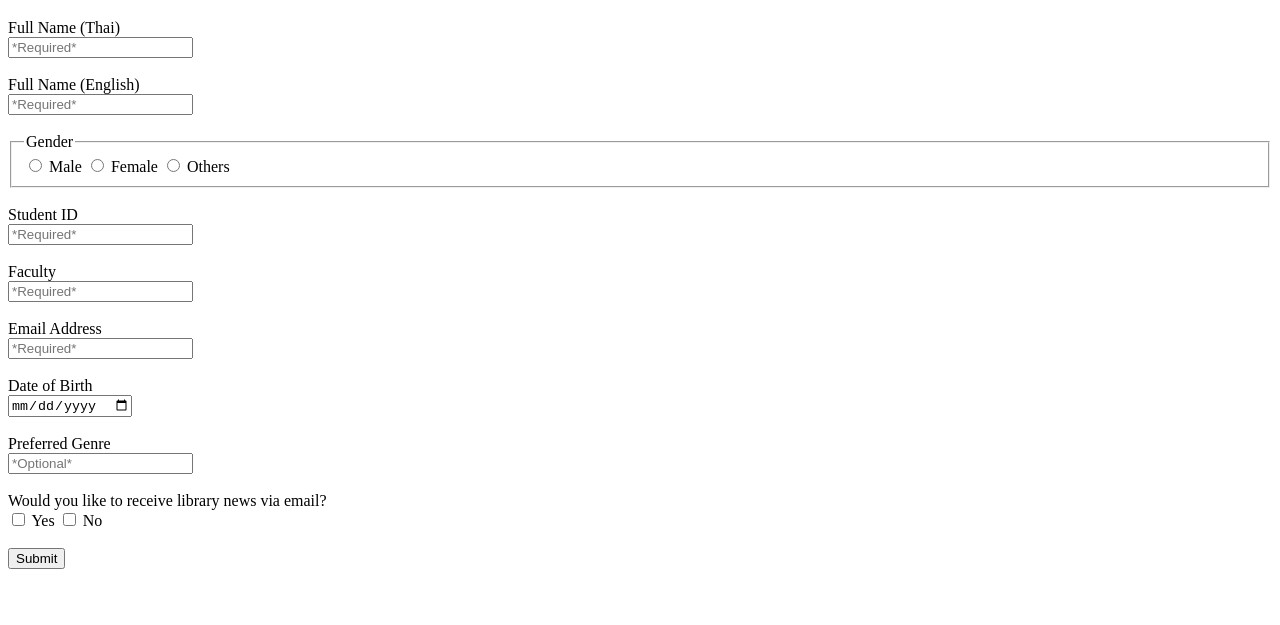
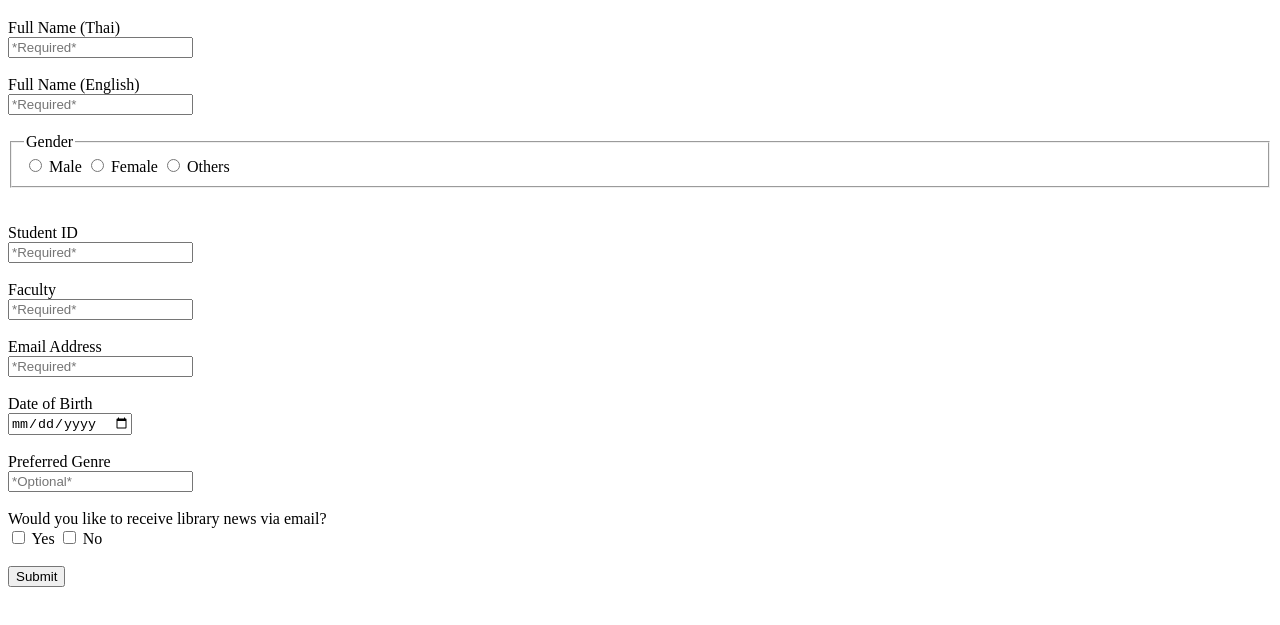
Before and after one commit to PontakornKas/6709616665_LibraryMembershipApplicationForm, a plain HTML site: page index.html in a window 1280 px wide. Shown: the part 61-686 px from the top of the page. Drawn offline with Linux system fonts and the light colour scheme.

Commit message:
Make changes to index.html

```diff
--- a/index.html
+++ b/index.html
@@ -30,7 +30,7 @@
 
                 <input type="radio" id="female" name="gender" value="Female" required>
                 <label for="female">Others</label>
-            </fieldset><br>
+            </fieldset><br><br>
 
             <label for="StudentID">Student ID</label><br>
             <input type="number" id="StudentID" name="StudentID" required placeholder="*Required*" /><br><br>
```
